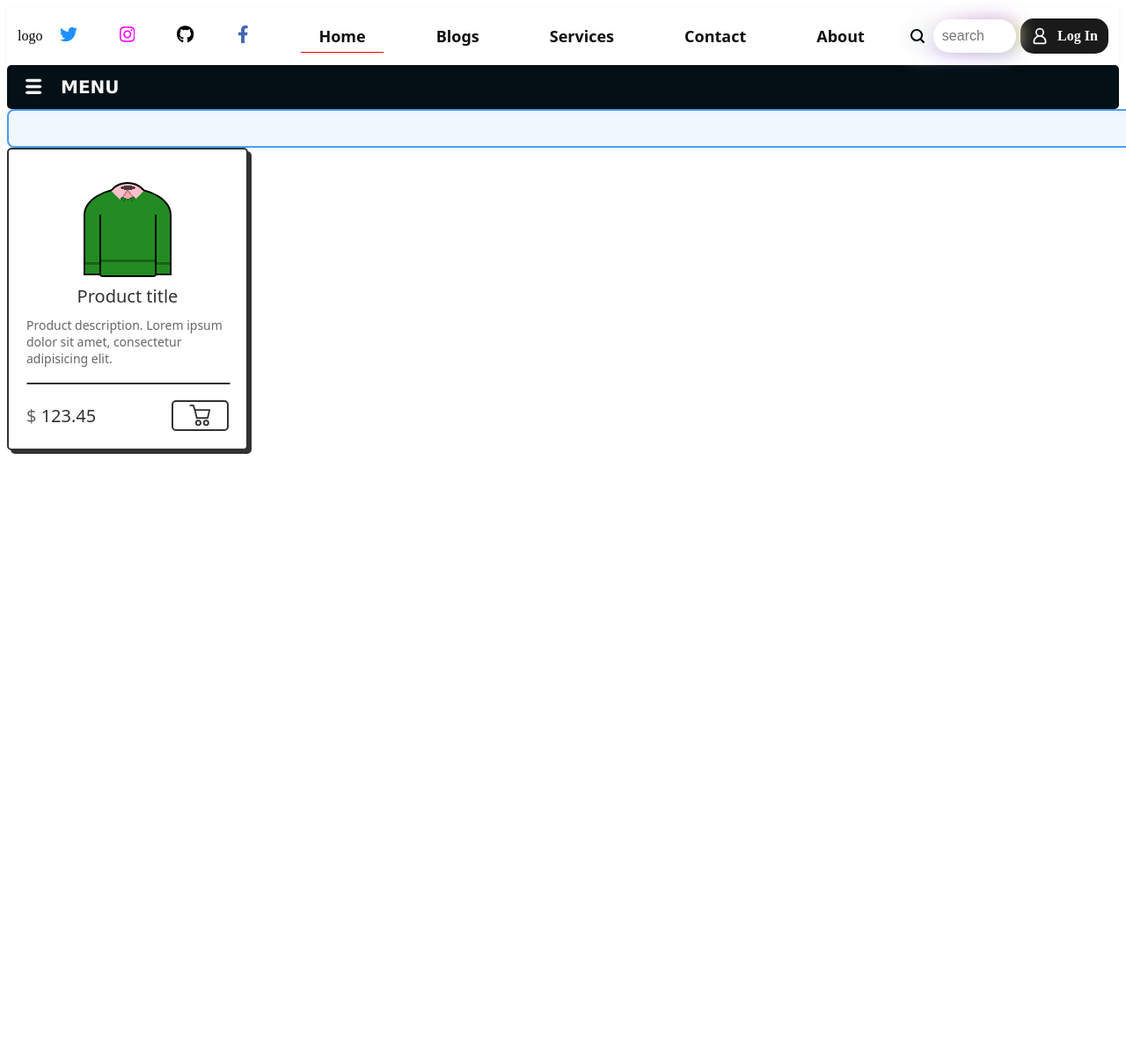
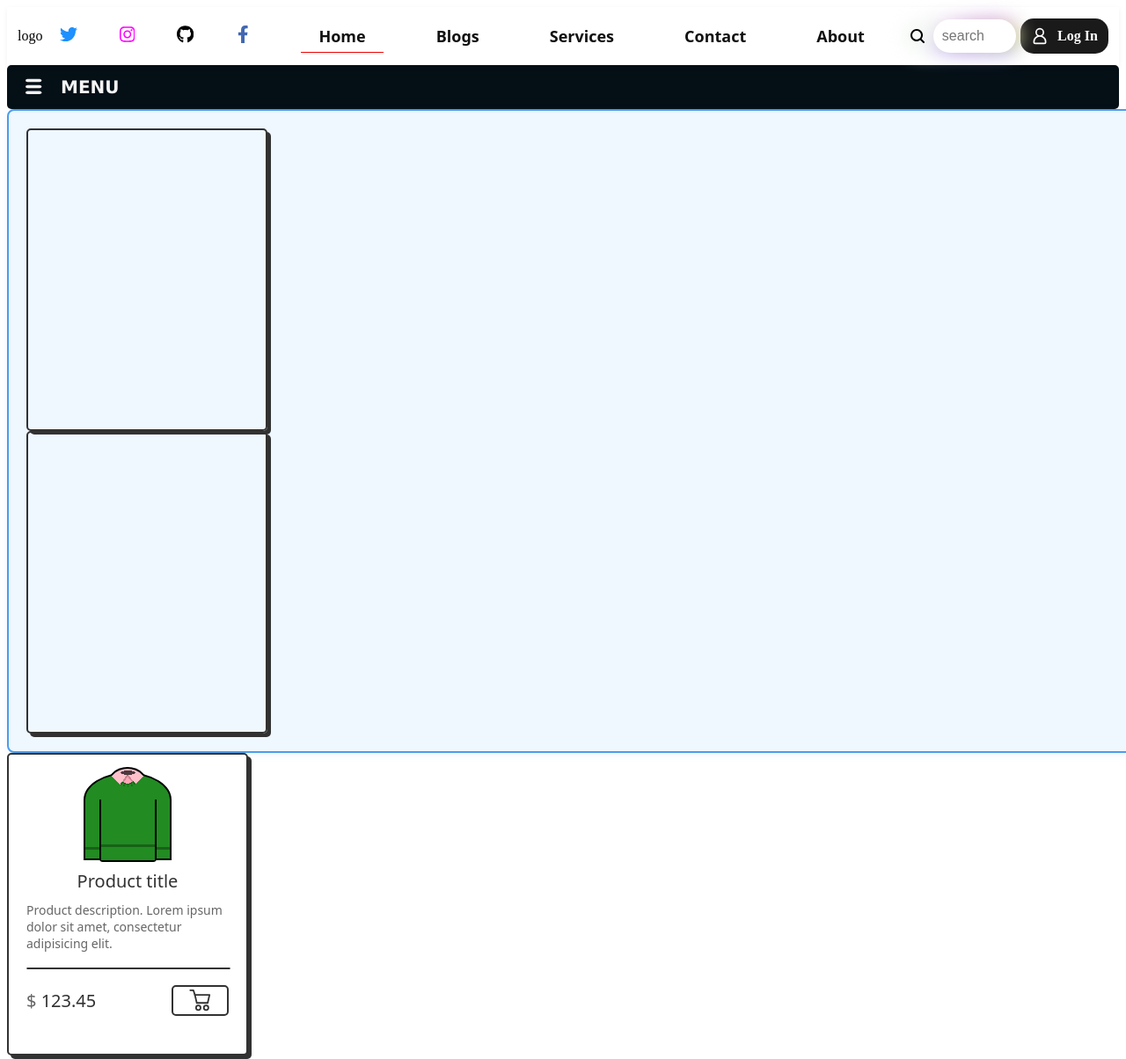
Before and after one commit to B-A-D-TECH/mysite, a plain HTML site: page index.html in a window 1280 px wide. Shown: the top 1204 px of the page at 88% size. Before the commit the page ends 800 px from the top, so only its background shows below. Drawn offline with Linux system fonts and the light colour scheme.

Commit message:
Card add

```diff
--- a/index.css
+++ b/index.css
@@ -361,8 +361,46 @@ border-radius: 8px;
   font-family: Arial, Helvetica, sans-serif;
   padding: 20px;
   box-shadow: 0 2px 8px rgba(74, 157, 236, 0.1);
+
 }
-
+.card_choose{
+  --font-color: #323232;
+  --font-color-sub: #666;
+  --bg-color: #fff;
+  --main-color: #323232;
+  --main-focus: #2d8cf0;
+  width: 230px;
+  height: 300px;
+  /* background: var(--bg-color); */
+  border: 2px solid var(--main-color);
+  box-shadow: 4px 4px var(--main-color);
+  border-radius: 5px;
+  display: flex;
+  flex-direction: column;
+  justify-content: flex-start;
+  padding: 20px;
+  gap: 10px;
+  font-family: system-ui, 'Segoe UI', 'Open Sans', 'Helvetica Neue', sans-serif;
+}
+.card_choose1{
+  --font-color: #323232;
+  --font-color-sub: #666;
+  --bg-color: #fff;
+  --main-color: #323232;
+  --main-focus: #2d8cf0;
+  width: 230px;
+  height: 300px;
+  /* background: var(--bg-color); */
+  border: 2px solid var(--main-color);
+  box-shadow: 4px 4px var(--main-color);
+  border-radius: 5px;
+  display: flex;
+  flex-direction: column;
+  justify-content: flex-start;
+  padding: 20px;
+  gap: 10px;
+  font-family: system-ui, 'Segoe UI', 'Open Sans', 'Helvetica Neue', sans-serif;
+}
 
 
 
--- a/index.html
+++ b/index.html
@@ -148,7 +148,14 @@
 <div class ="main">
 <div class="choose_from_catégories">
     <!-- images prix et titre qui renvoi vers le domaine dans lequel cette image appartient -->
+   <div class="card_choose">
 
+   </div>
+   <div class="card_choose1">
+
+   </div>
+
+   </div>
 </div>
 
 
```
